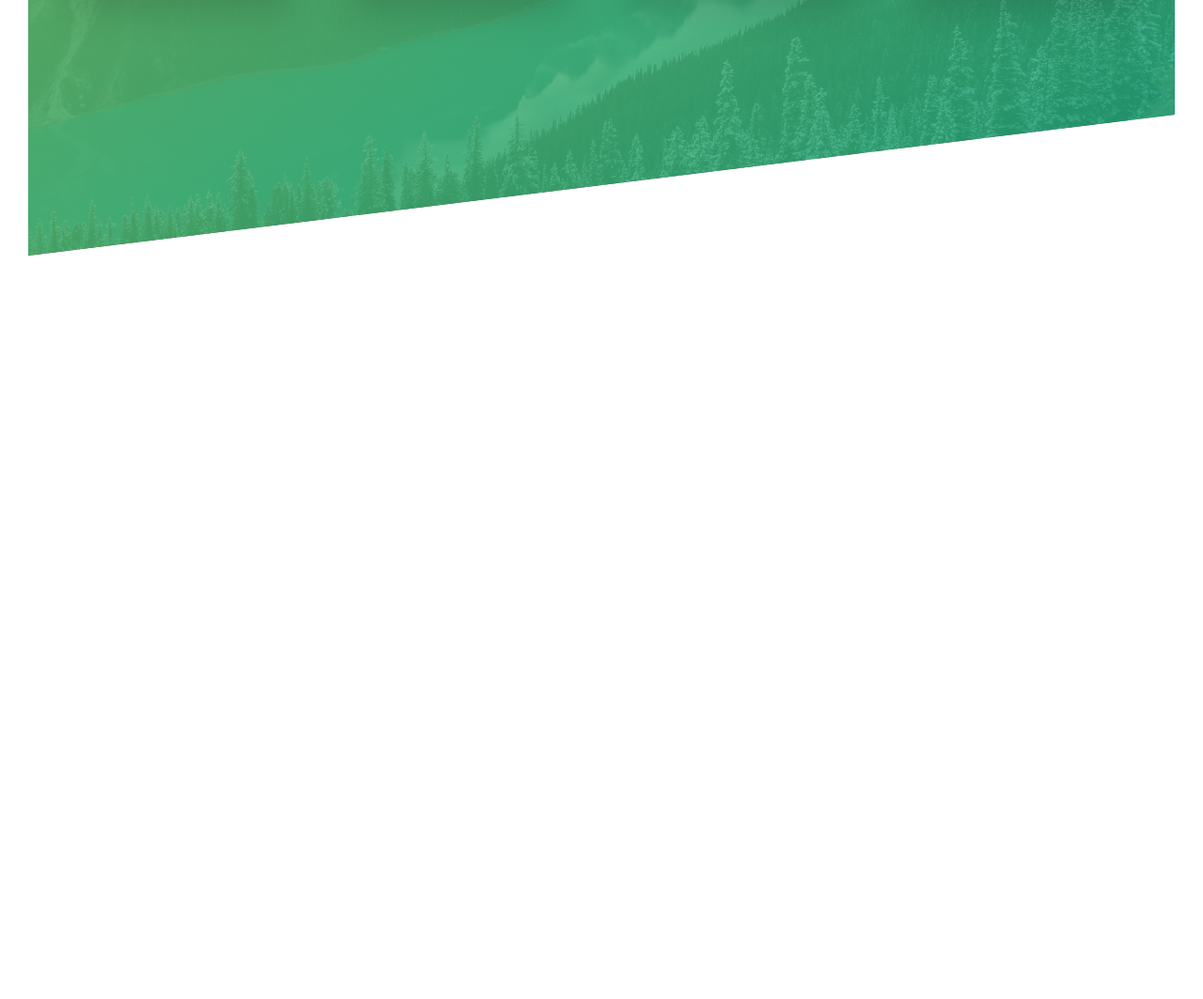
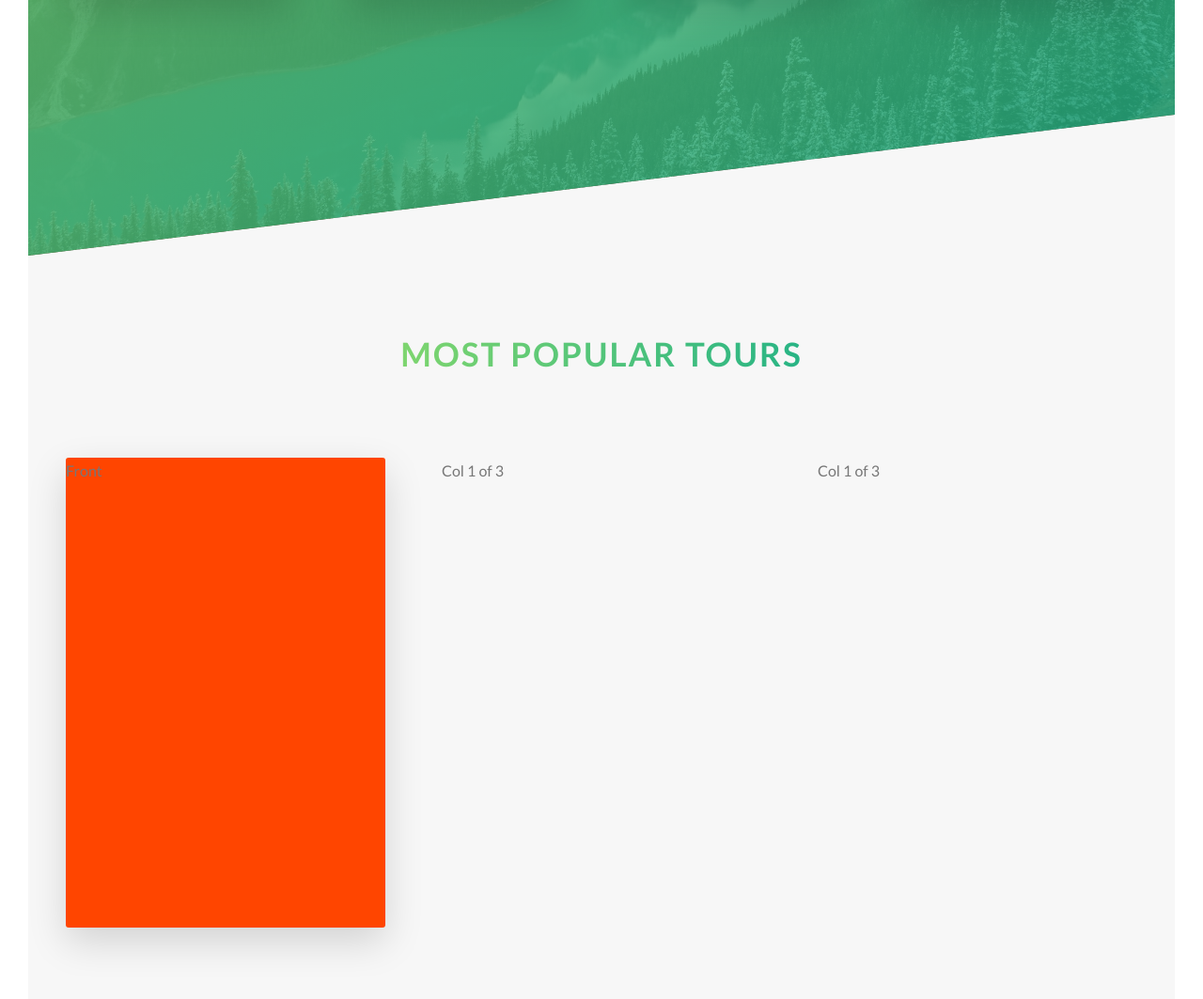
Before and after one commit to Galzooz1/Natours, a website: page index.html in a window 1280 px wide. Shown: the part 2015-3078 px from the top of the page at 94% size. Before the commit the page ends 2287 px from the top, so only its background shows below. Drawn offline with Linux system fonts and the light colour scheme.

Commit message:
tours section

```diff
--- a/index.html
+++ b/index.html
@@ -98,6 +98,28 @@
                 </div>
             </div>
         </section>
+
+        <section class="section-tours">
+            <div class="u-center-text u-margin-bottom-big">
+                <h2 class="heading-secondary">
+                    Most popular tours
+                </h2>
+            </div>
+            <div class="row">
+                <div class="col-1-of-3">
+                    <div class="card">
+                        <div class="card__side card__side--front">
+                            Front
+                        </div>
+                        <div class="card__side card__side--back card__side--back-1">
+                            Back
+                        </div>
+                    </div>
+                </div>
+                <div class="col-1-of-3">Col 1 of 3</div>
+                <div class="col-1-of-3">Col 1 of 3</div>
+            </div>
+        </section>
     </main>
 
     <!-- <section class="grid-test">
--- a/package.json
+++ b/package.json
@@ -4,7 +4,7 @@
   "description": "Landing page for natours",
   "main": "index.js",
   "scripts": {
-    "compile:sass":"node-sass sass/main.scss css/style.css -w"
+    "compile:sass": "node-sass sass/main.scss css/style.css -w"
   },
   "author": "Gal",
   "license": "ISC",
--- a/sass/abstracts/_variables.scss
+++ b/sass/abstracts/_variables.scss
@@ -10,6 +10,12 @@ Dark green: #28b485
 $color-primary: #55c57a;
 $color-primary-light: #7ed56f;
 $color-primary-dark: #28b485;
+
+$color-secondary-light: #ffb900;
+$color-secondary-dark: #ff7730;
+
+$color-tertiary-light: #2998ff;
+$color-tertiary-dark: #5643fa;
 
 $color-grey-light-1:#f7f7f7;
 
--- /dev/null
+++ b/sass/components/_card.scss
@@ -0,0 +1,40 @@
+.card {
+    perspective: 150rem;
+    -moz-perspective: 150rem;
+    position: relative;
+    height: 50rem;
+
+    &__side {
+        height: 50rem;
+        transition: all .8s ease;
+
+        position: absolute;
+        top: 0;
+        left: 0;
+        width: 100%;
+        backface-visibility: hidden;
+        border-radius: 3px;
+        box-shadow: 0 1.5rem 4rem rgba($color-black, .15);
+
+        &--front {
+            background-color: orangered;
+        }
+
+        &--back {
+            transform: rotateY(180deg);
+
+            &-1 {
+                background-image: linear-gradient(to right bottom, $color-secondary-light, $color-secondary-dark);
+            }
+        }
+    }
+
+
+    &:hover &__side--front {
+        transform: rotateY(180deg);
+    }
+
+    &:hover &__side--back {
+        transform: rotateY(0deg);
+    }
+}
--- a/sass/main.scss
+++ b/sass/main.scss
@@ -8,6 +8,7 @@
 @import "base/utilities";
 
 @import "components/buttons";
+@import "components/card";
 @import "components/composition";
 @import "components/feature-box";
 
--- a/sass/pages/_home.scss
+++ b/sass/pages/_home.scss
@@ -21,3 +21,9 @@
         transform: skewY(7deg);
         }
 }
+
+.section-tours {
+    background-color: $color-grey-light-1;
+    padding: 25rem 0 50rem 0;
+    margin-top: -10rem;
+}
```
Also changed, not shown: css/style.css, sass/main.css (added), 2 other files.
